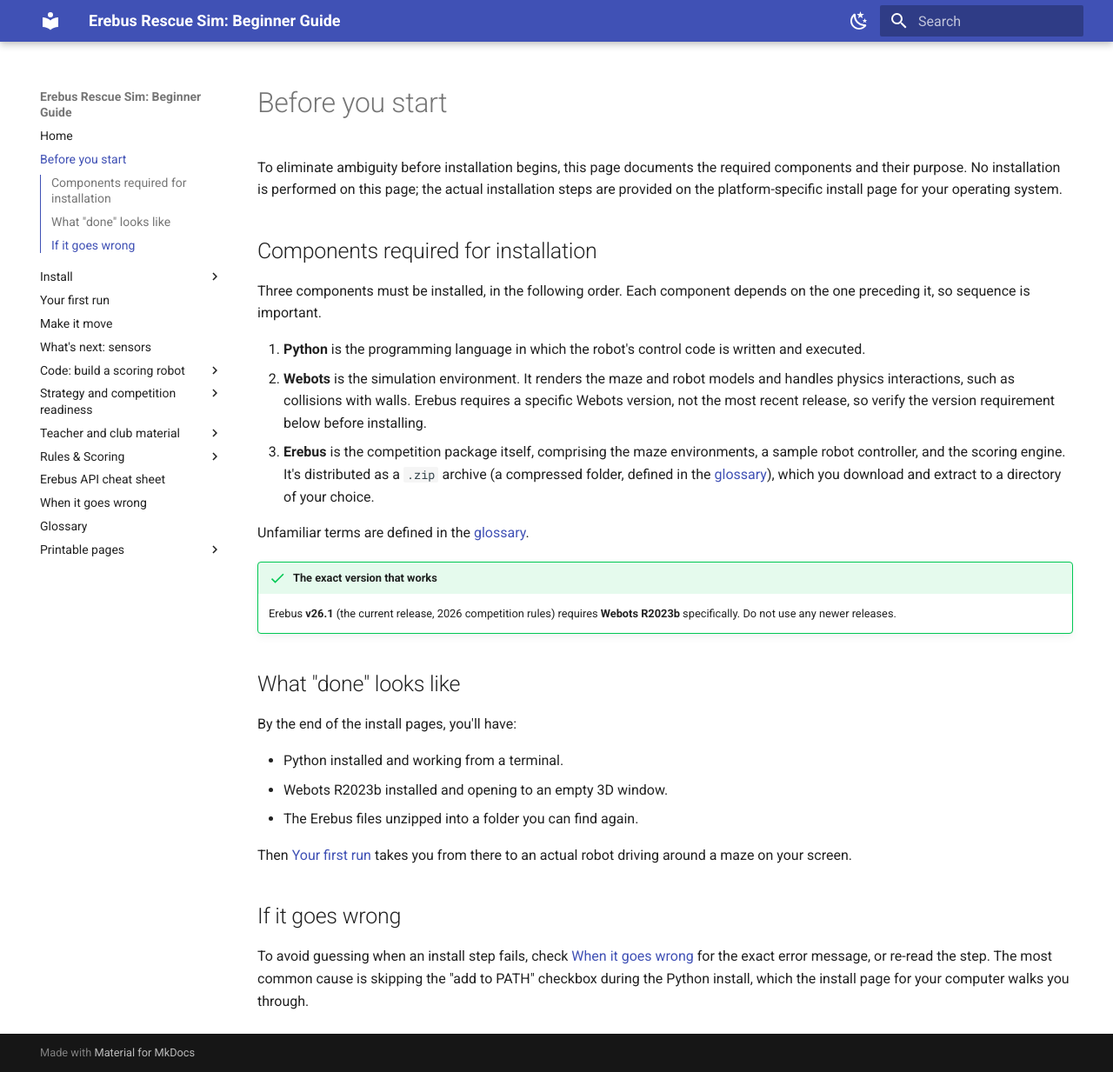
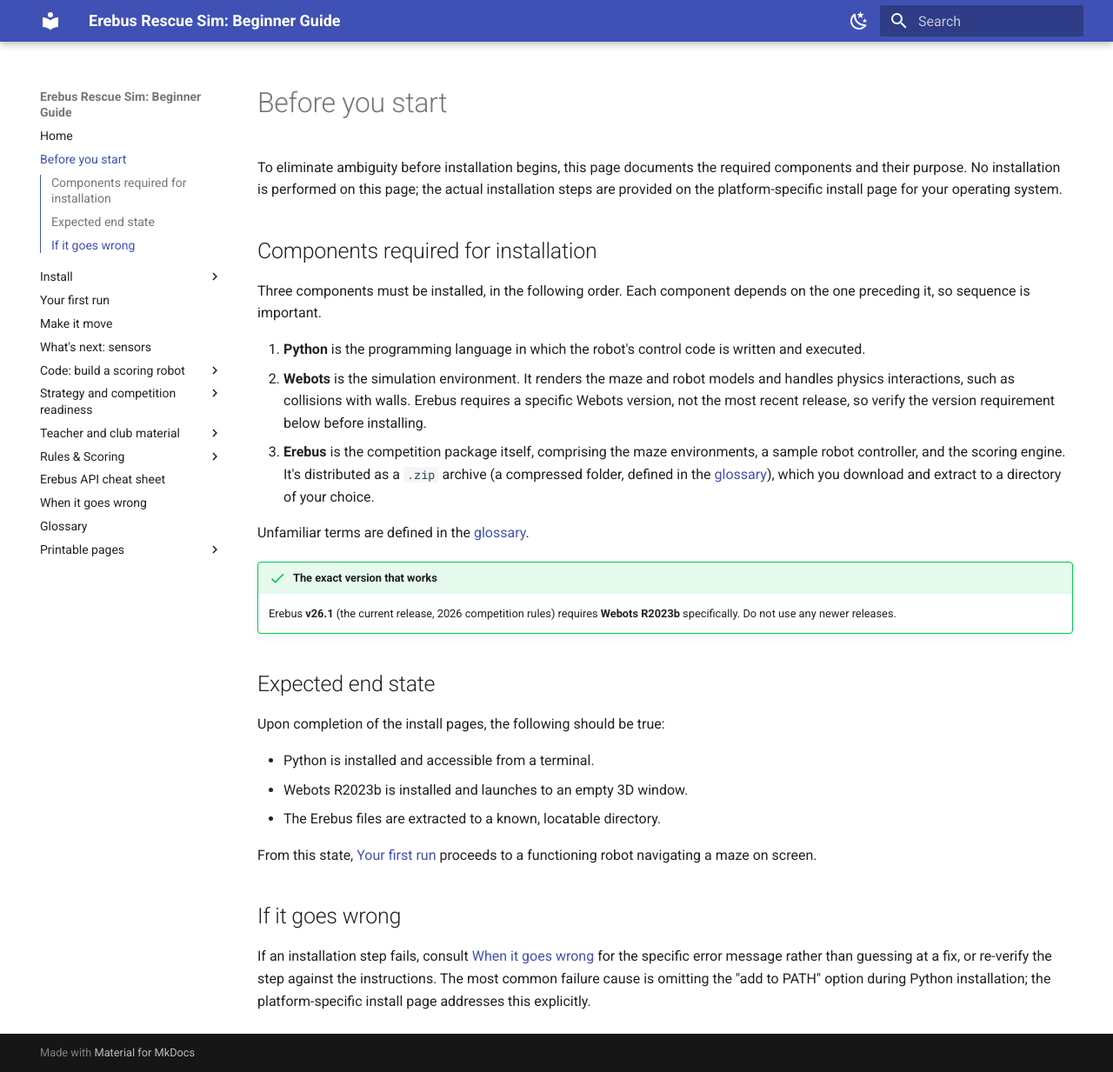
Before and after one commit to talkingj/rcja-rescue-sim-resources, an MkDocs documentation site: the page built from docs/before-you-start.md, in a window 1280 px wide and 1233 px high. Shown: the whole window at 87% size. Built offline with MkDocs 1.6.1 and Material for MkDocs 9.7.7, drawn with Linux system fonts in a browser that asks for light colours.

Commit message:
before-you-start: rewrite end-state and troubleshooting sections

```diff
--- a/docs/before-you-start.md
+++ b/docs/before-you-start.md
@@ -24,19 +24,20 @@ Unfamiliar terms are defined in the [glossary](glossary.md).
     Erebus **v26.1** (the current release, 2026 competition rules) requires **Webots R2023b**
     specifically. Do not use any newer releases.
 
-## What "done" looks like
+## Expected end state
 
-By the end of the install pages, you'll have:
+Upon completion of the install pages, the following should be true:
 
-- Python installed and working from a terminal.
-- Webots R2023b installed and opening to an empty 3D window.
-- The Erebus files unzipped into a folder you can find again.
+- Python is installed and accessible from a terminal.
+- Webots R2023b is installed and launches to an empty 3D window.
+- The Erebus files are extracted to a known, locatable directory.
 
-Then [Your first run](first-run.md) takes you from there to an actual robot driving around a maze on
-your screen.
+From this state, [Your first run](first-run.md) proceeds to a functioning robot navigating a
+maze on screen.
 
 ## If it goes wrong
 
-To avoid guessing when an install step fails, check [When it goes wrong](troubleshooting.md) for the
-exact error message, or re-read the step. The most common cause is skipping the "add to PATH"
-checkbox during the Python install, which the install page for your computer walks you through.
+If an installation step fails, consult [When it goes wrong](troubleshooting.md) for the specific
+error message rather than guessing at a fix, or re-verify the step against the instructions. The
+most common failure cause is omitting the "add to PATH" option during Python installation; the
+platform-specific install page addresses this explicitly.
```
